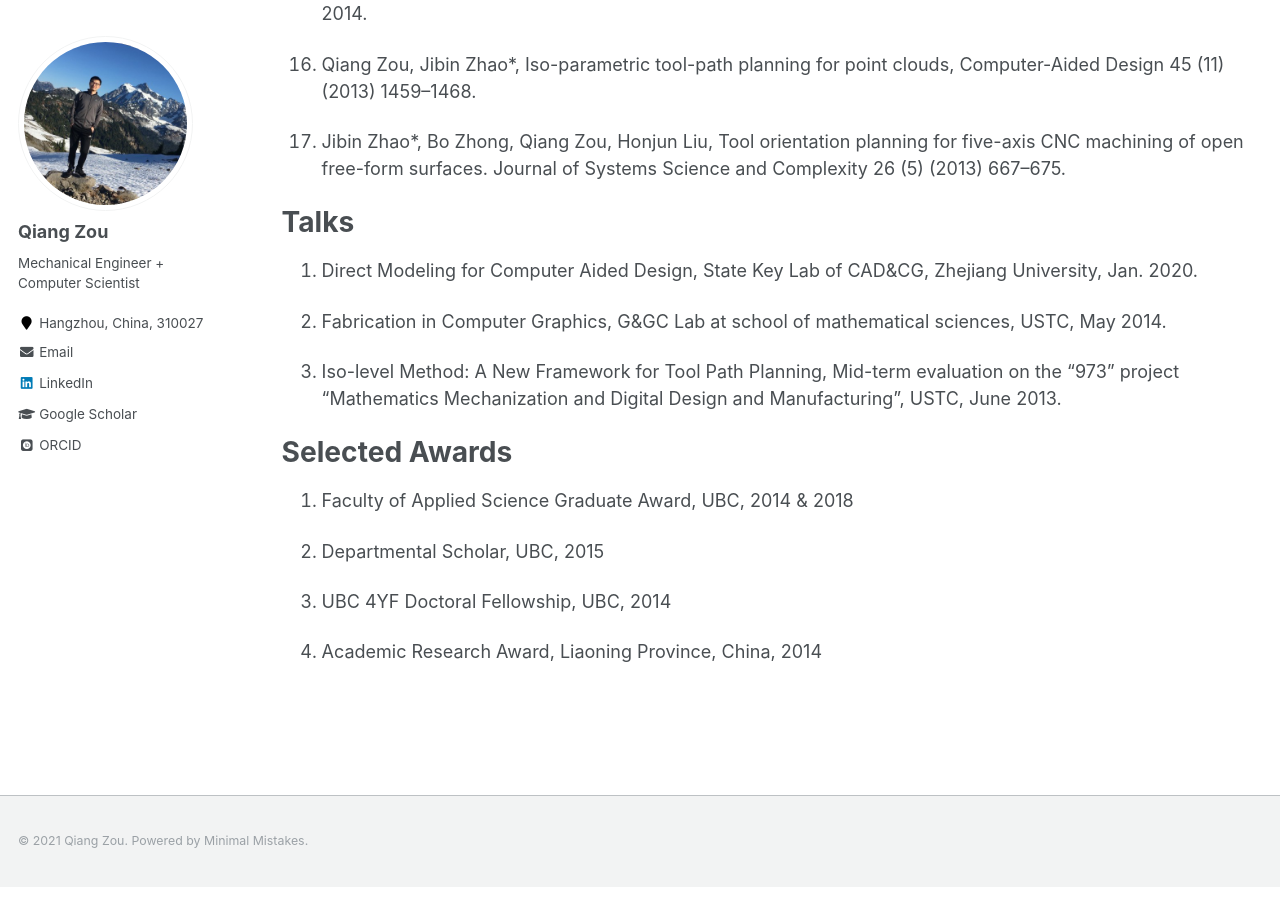
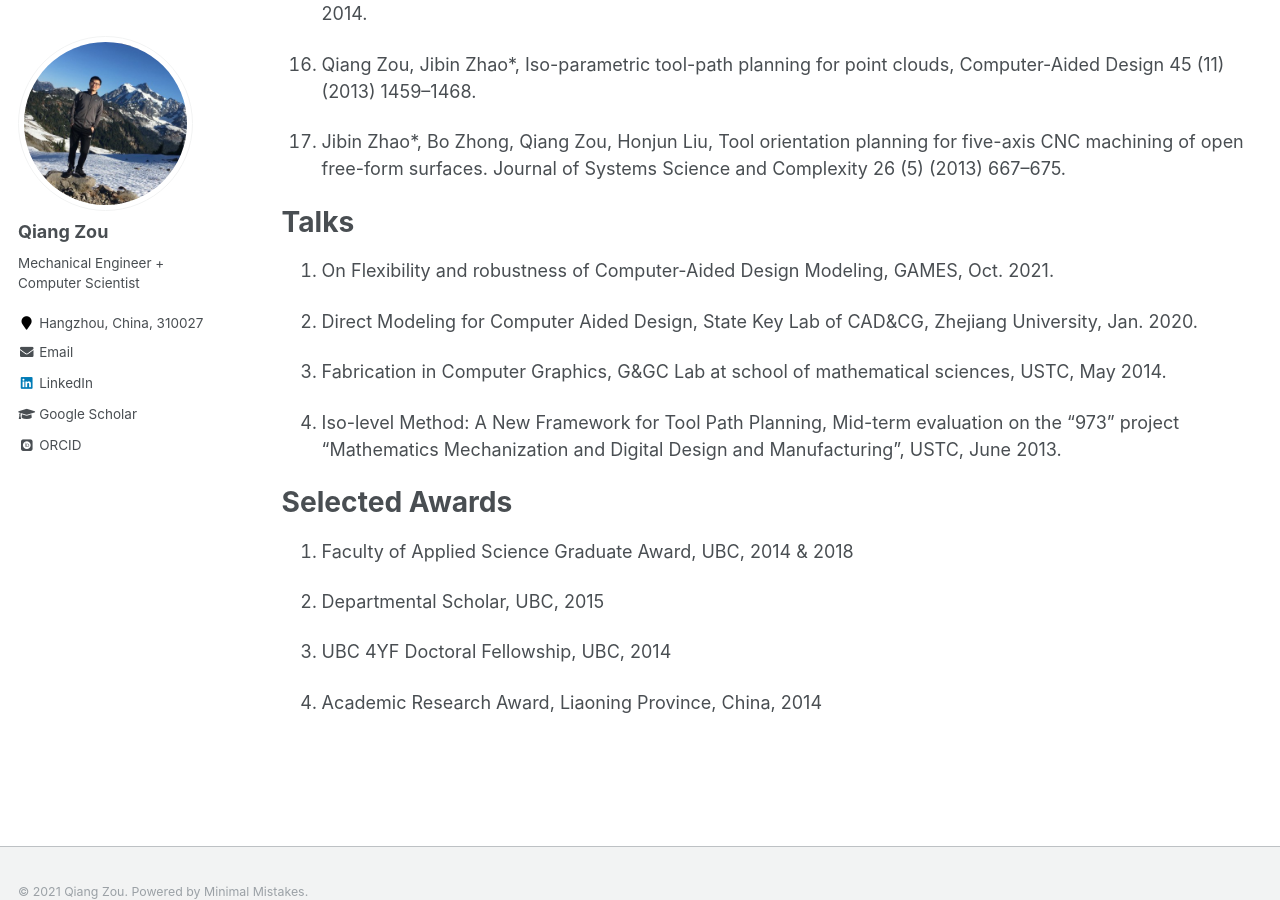
Before and after one commit to Qiang-Zou/Qiang-Zou.github.io, a Jekyll site: the page built from _pages/research.md, in a window 1280 px wide and 900 px high, scrolled down 1403 px. Built offline with Jekyll 4.4.1, drawn with Linux system fonts in a browser that asks for light colours; some web fonts are replaced.

Commit message:
Update research.md

```diff
--- a/_pages/research.md
+++ b/_pages/research.md
@@ -49,6 +49,7 @@ Publications
 
 Talks
 ====
+1. On Flexibility and robustness of Computer-Aided Design Modeling, GAMES, Oct. 2021.
 
 1. Direct Modeling for Computer Aided Design, State Key Lab of CAD&CG, Zhejiang University, Jan. 2020.
 
```
